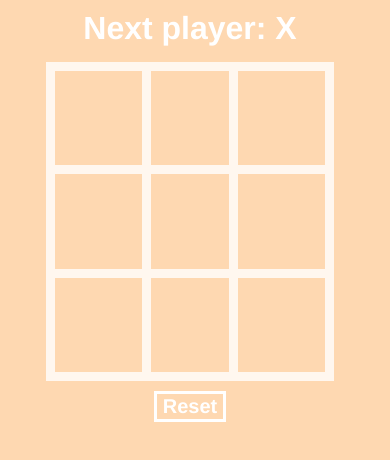
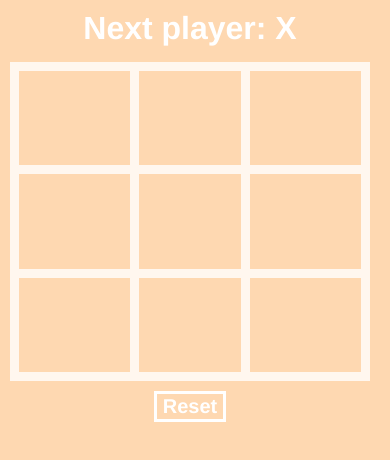
Before and after one commit to katollitany/katollitany.github.io, a React (Create React App) app: page / in a window 390 px wide. Shown: the top 460 px of the page. Built offline with nearby package versions, Linux system fonts and the light colour scheme.

Commit message:
made the page dynamic

```diff
--- a/src/main.scss
+++ b/src/main.scss
@@ -7,10 +7,9 @@ body {
   padding: 50px;
   font: 20px Helvetica, sans-serif;
   color: #333;
-  background-color: #357e9f;
+  background-color: #fed8b1;
 
-  @media screen and (min-width: $mobile) and (max-width: 425px) {
-    background-color: #fed8b1;
+  @media screen and (min-width: $mobile) and (max-width: $largemobile) {
     padding: 10px;
   }
 }
@@ -18,7 +17,7 @@ body {
 h1 {
   font-size: 36px;
 
-  @media screen and (min-width: $mobile) and (max-width: 425px) {
+  @media screen and (min-width: $mobile) and (max-width: $largemobile) {
     font-size: 16px;
   }
 }
@@ -28,12 +27,8 @@ h1 {
   display: flex;
   flex-direction: column;
   align-items: center;
-  height: 100%;
-
-  @media screen and (min-width: $mobile) {
-    margin-right: 10px;
-    height: 50%;
-  }
+  margin-right: 10px;
+  height: 50%;
 }
 
 .reset {
@@ -49,16 +44,11 @@ h1 {
 .grid {
   display: grid;
   grid-template-columns: 1fr 1fr 1fr;
-  width: 90%;
+  width: 80%;
   flex: 1;
 
-  @media screen and (min-width: $mobile) {
-    display: grid;
+  @media screen and (min-width: $mobile) and (max-width: $largemobile) {
     width: 100%;
-  }
-  @media screen and (min-width: $mediummobile) {
-    display: grid;
-    width: 80%;
   }
 }
 .status {
--- a/src/square.scss
+++ b/src/square.scss
@@ -26,17 +26,14 @@ $largemobile: 425px;
 
 .square {
   border: 9px solid rgba(255, 255, 255, 0.8);
-  font-size: 100px;
+  font-size: 50px;
   text-align: center;
 
-  @media screen and (max-width: $smallmobile) {
-    font-size: 50px;
+  @media screen and (min-width: $smallmobile) and (max-width: $mediummobile) {
     width: 100px;
     height: 100px;
   }
-  @media screen and (min-width: $mediummobile) {
-    font-size: 50px;
-  }
+
   @media screen and (min-width: $largemobile) {
     height: 110px;
   }
@@ -45,10 +42,11 @@ $largemobile: 425px;
     height: 60px;
     font-weight: 700;
 
-    @media screen and (min-width: $smallmobile) and (max-width: 425px) {
+    @media screen and (min-width: $smallmobile) and (max-width: $largemobile) {
       margin: 10px 0px;
       font-size: 40px;
     }
+
     &--o {
       color: #32cd32;
       @media screen and (min-width: $smallmobile) {
@@ -66,17 +64,18 @@ $largemobile: 425px;
     }
     &--x {
       color: #ffa500;
-      @media screen and (min-width: $smallmobile) {
+      font-size: larger;
+
+      @media screen and (min-width: $smallmobile) and (max-width: $mediummobile) {
         margin: 10px 0px;
-        font-size: larger;
       }
-      @media screen and (min-width: $mediummobile) {
+
+      @media screen and (min-width: $mediummobile) and (max-width: $largemobile) {
         margin: 10px 0px 0px 0px;
-        font-size: larger;
       }
+
       @media screen and (min-width: $largemobile) {
         margin: 20px 0px 0px 0px;
-        font-size: larger;
       }
     }
   }
```
